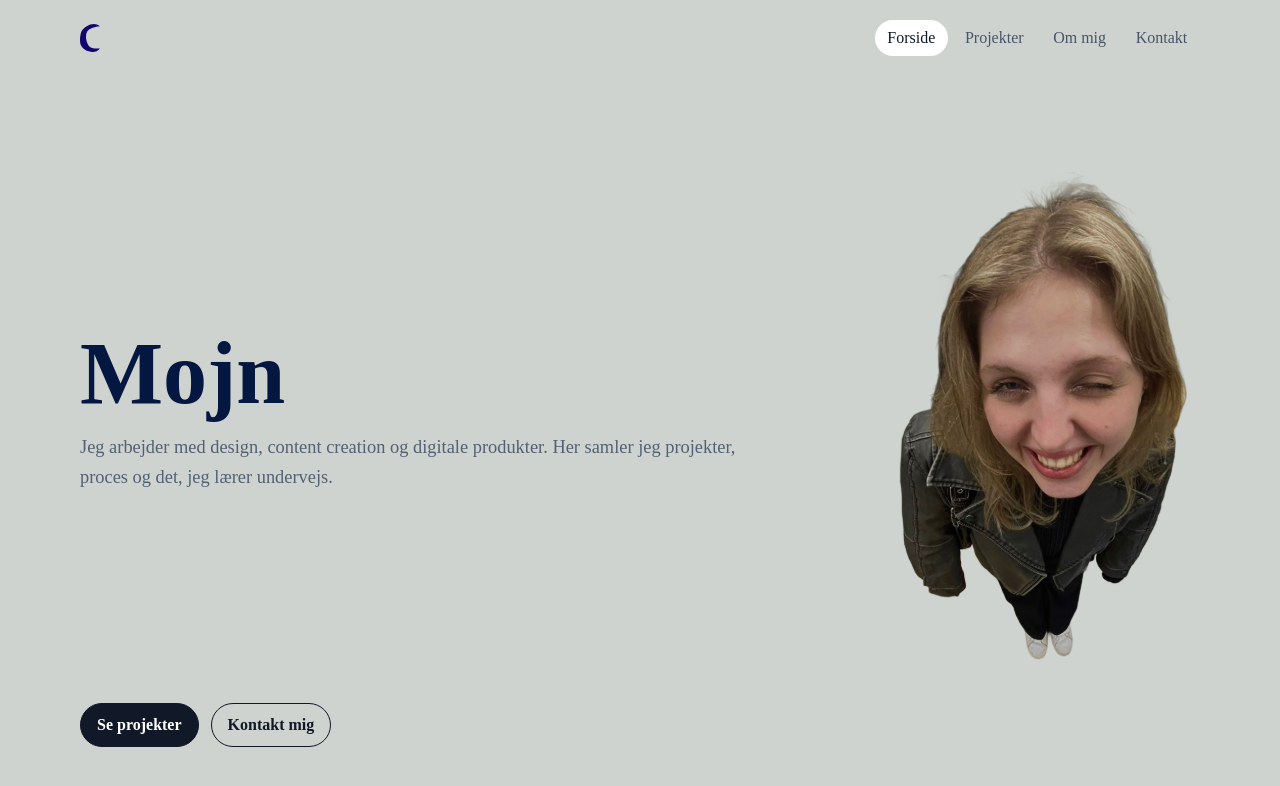
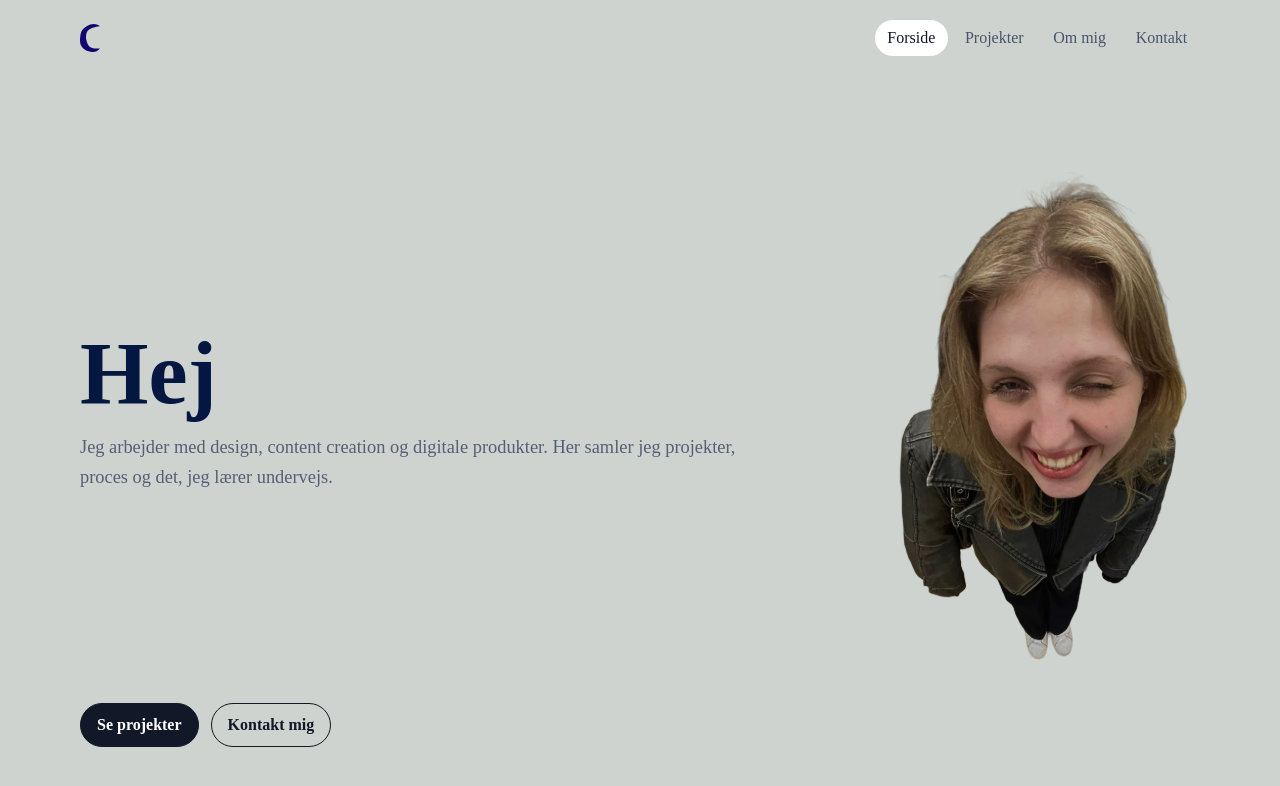
Before and after one commit to Celinamlunding/Celinamlunding.github.io, a React (Vite) app: page / in a window 1280 px wide. Shown: the top 786 px of the page. Built offline with nearby package versions, Linux system fonts and the light colour scheme.

Commit message:
Update HomePage.jsx

```diff
--- a/src/pages/HomePage.jsx
+++ b/src/pages/HomePage.jsx
@@ -8,7 +8,7 @@ function HomePage() {
       <section className="hero-section">
         <div className="hero-intro">
           <div className="hero-copy">
-            <h1>Mojn</h1>
+            <h1>Hej</h1>
             <p className="hero-text">
               Jeg arbejder med design, content creation og digitale produkter.
               Her samler jeg projekter, proces og det, jeg lærer undervejs.
```
